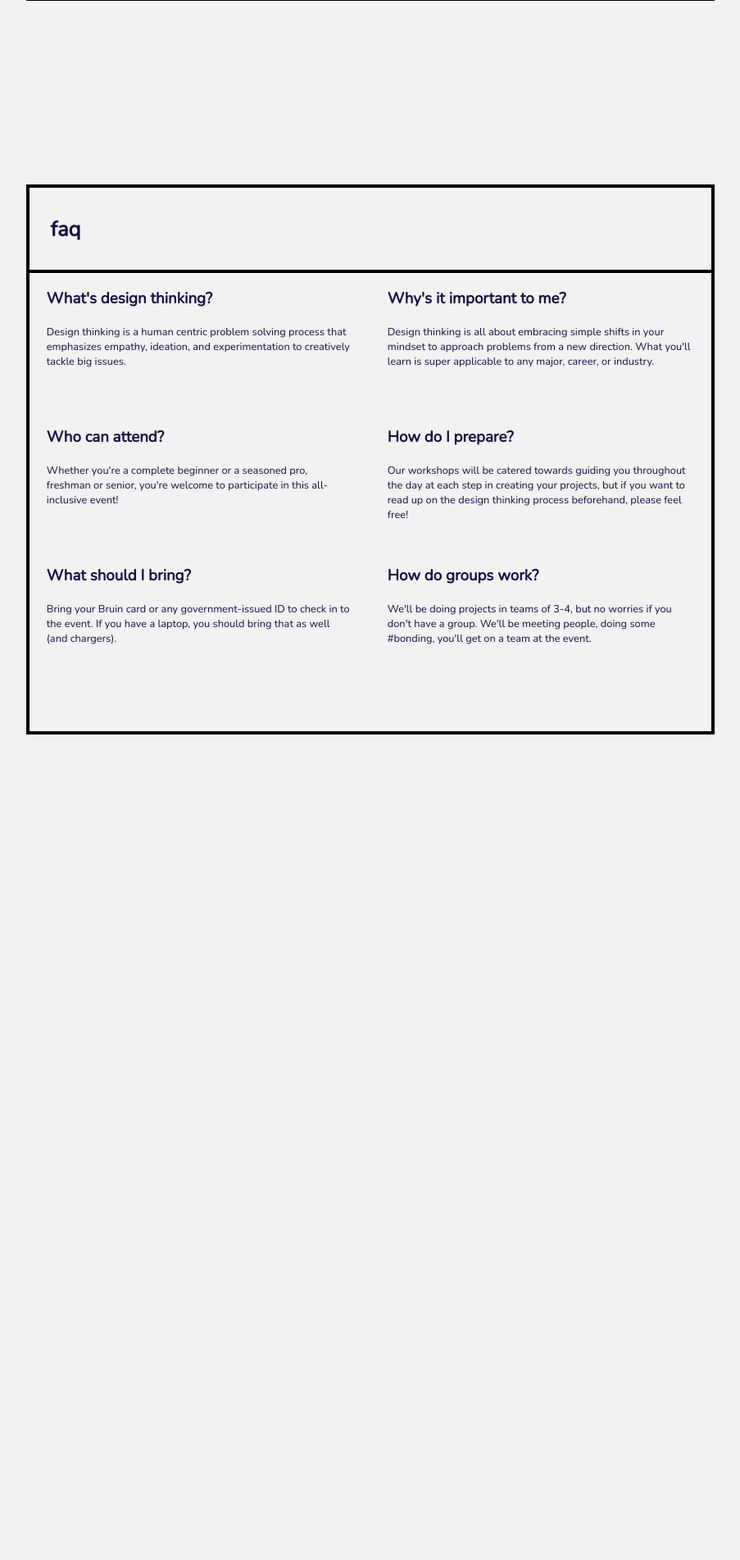
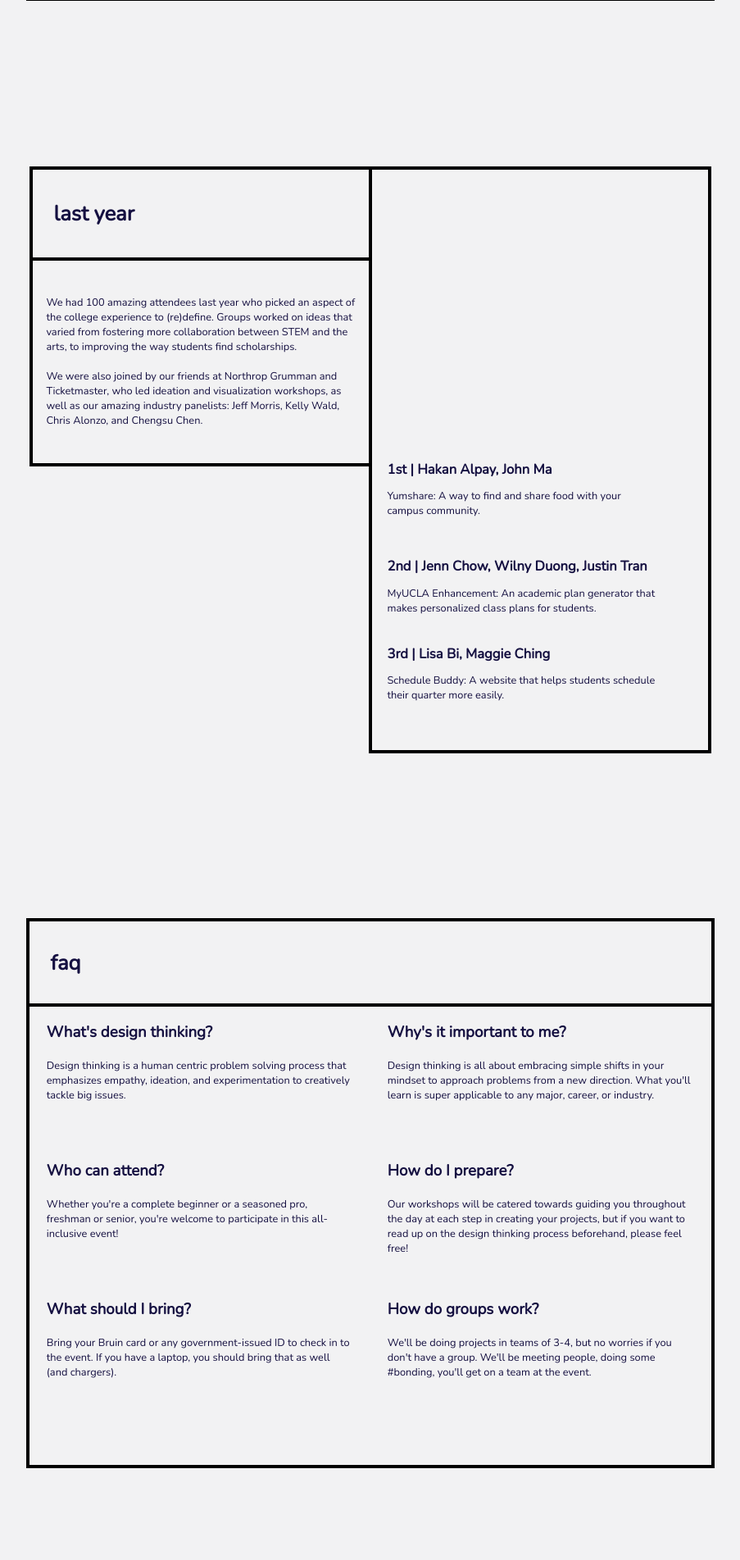
Before and after one commit to Bruin-Entrepreneurs/designathon_2020, a PHP site: page /index.html in a window 1280 px wide; the page is wider, and only the part inside the window is pictured. Shown: the part 2700-4603 px from the top of that part at 82% size, without its empty margins (188-1091 px from the left). Before the commit the page ends 3596 px from the top of that part, so only its background shows below. Run offline with PHP 8.4, Linux system fonts and the light colour scheme; some web fonts are replaced.

Commit message:
Made the bones of the last year section

```diff
--- a/base.css
+++ b/base.css
@@ -689,6 +689,22 @@ Creates a rectangular container for the boxes
   padding-left: 6.25rem;
 }
 
+#last-year-winners-box {
+    height: 50%;
+    width: 90%
+}
+
+.winner-box {
+
+   margin: auto 5%;
+   width: 90%;
+   height: 30%;
+}
+
+.winner-name {
+    margin: 0 0;
+    font-size: 1.3vw;
+}
 
 .q-box {
     margin: 0% 5%;
--- a/index.html
+++ b/index.html
@@ -210,6 +210,56 @@
 	</div>
 
 	<div class="page">
+	  <div class="container-plain">
+	    <div class="half-column" style="height: 50%; border-right: 0;">
+	      <div class="section-title" style="height: 30%;" >
+		<h1 class="section-title-text">last year</h1>
+	      </div>
+	      <div class="half-row-plain">
+		<p style="margin: auto 4%;">
+		  We had 100 amazing attendees last year who picked an
+		  aspect of the college experience to (re)define. Groups worked
+		  on ideas that varied from fostering more collaboration between
+		  STEM and the arts, to improving the way students find scholarships.
+		  <br>
+		  <br>
+		  We were also joined by our friends at Northrop Grumman and
+		  Ticketmaster, who led ideation and visualization workshops,
+		  as well as our amazing industry panelists: Jeff Morris,
+		  Kelly Wald, Chris Alonzo, and Chengsu Chen.
+		</p>
+	      </div>
+	    </div>
+	    <div class="half-column">
+	      <div class="last-year-pic-box" style="height: 50%">
+	      </div>
+	      <div id="last-year-winners-box">
+		<div class="winner-box">
+		  <h3 class="winner-name">1st | Hakan Alpay, John Ma</h3>
+		  <p>
+		    Yumshare: A way to find and share food with your campus community.
+		  </p>
+		</div>
+		<div class="winner-box">
+		  <h3 class="winner-name">2nd | Jenn Chow, Wilny Duong, Justin Tran</h3>
+		  <p>
+		    MyUCLA Enhancement: An academic plan generator that makes personalized
+		    class plans for students.
+		  </p>
+		</div>
+		<div class="winner-box">
+		  <h3 class="winner-name">3rd | Lisa Bi, Maggie Ching</h3>
+		  <p>
+		    Schedule Buddy: A website that helps students schedule their quarter
+		    more easily.
+		  </p>
+		</div>
+	      </div>
+	    </div>
+	  </div>
+	</div>
+
+	<div class="page">
 	    <div class="container" >
 		<div class="section-title" >
 		    <h1 class="section-title-text" >faq</h1>
```
